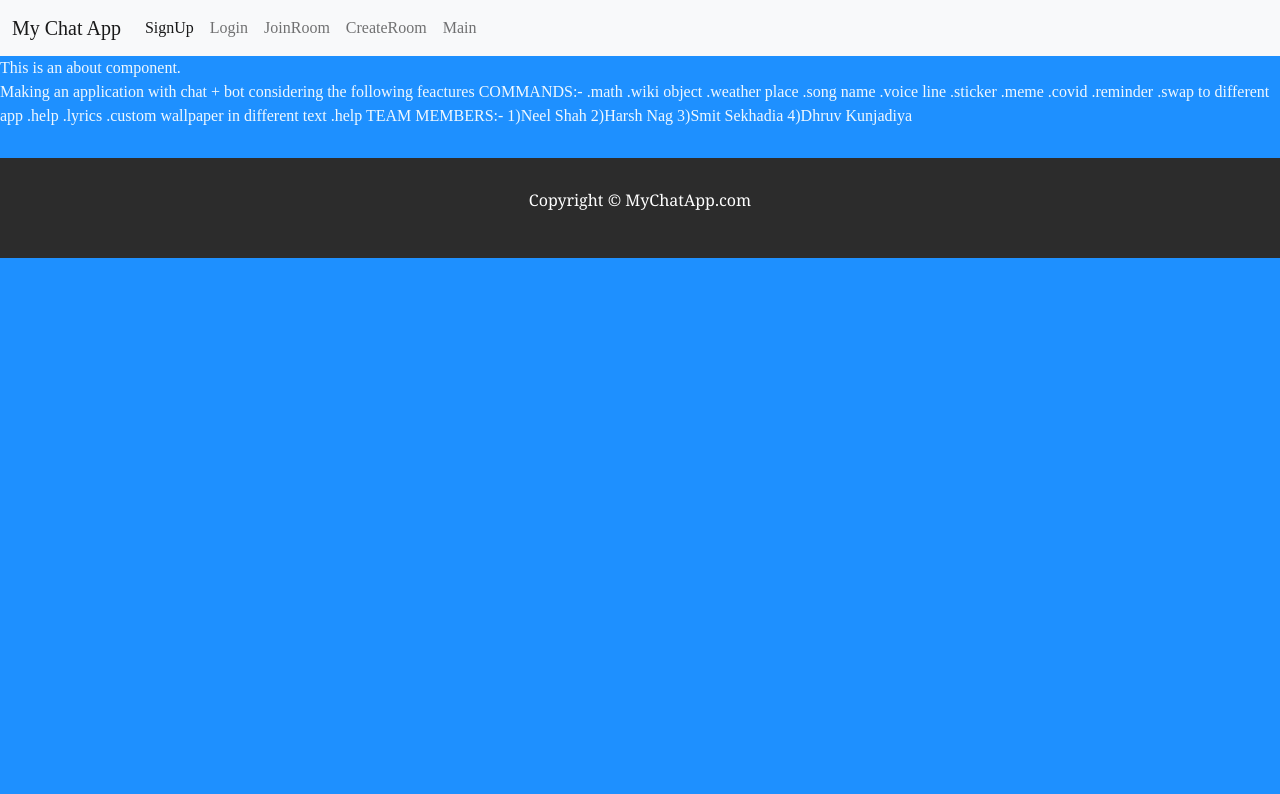
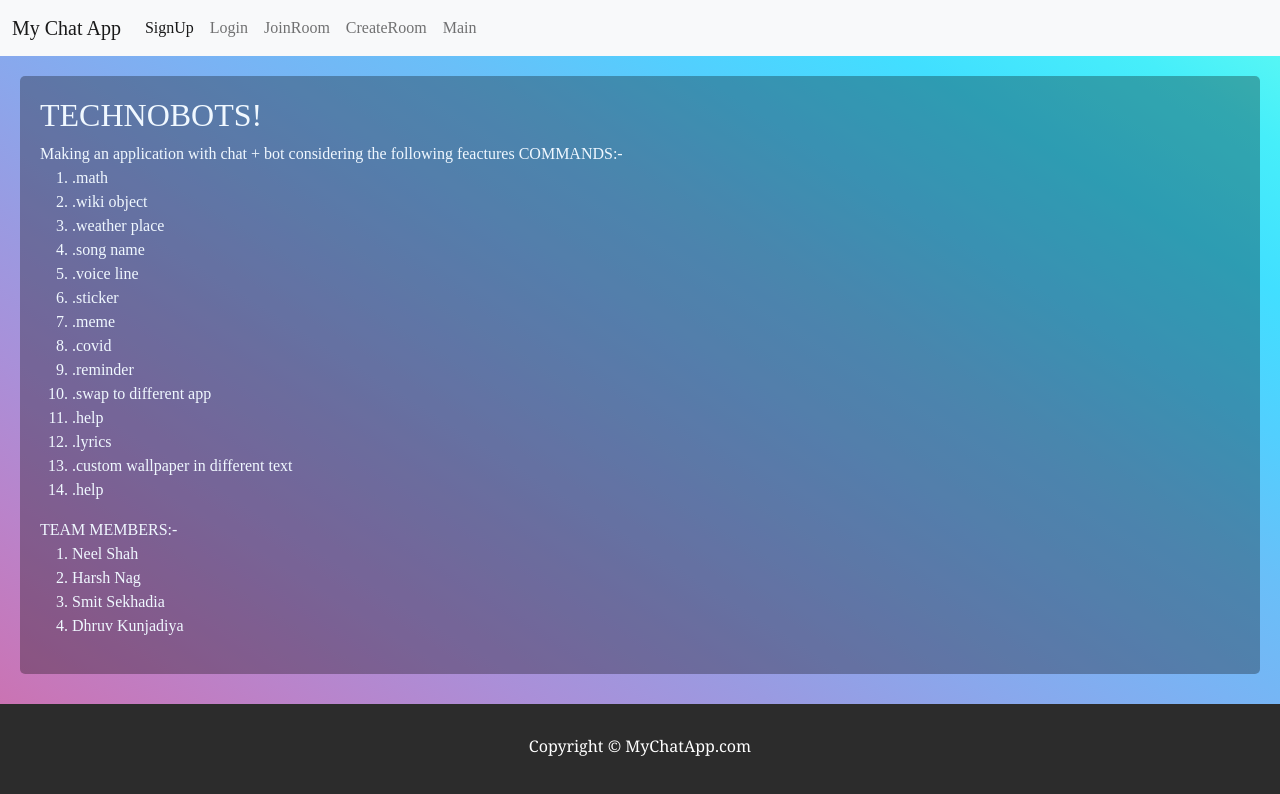
Before and after one commit to Neel-Shah-29/SOCIABLAST, a React (Create React App) app in the folder client/: page / in a window 1280 px wide. Shown: the top 794 px of the page. Built offline with nearby package versions, Linux system fonts and the light colour scheme; no server answers.

Commit message:
Commitsss

```diff
--- a/client/src/Home.js
+++ b/client/src/Home.js
@@ -2,26 +2,35 @@ import React from 'react'
 
 const Home = () => {
     return (
-        <div>
-            This is an about component.
+        <div className="Home">
+            <h2>TECHNOBOTS!</h2>
             <p>
                 Making an application with chat + bot considering the following feactures COMMANDS:-
-
-                .math
-                .wiki object
-                .weather place
-                .song name
-                .voice line
-                .sticker
-                .meme
-                .covid
-                .reminder
-                .swap to different app
-                .help
-                .lyrics
-                .custom wallpaper in different text
-                .help
-                TEAM MEMBERS:- 1)Neel Shah 2)Harsh Nag 3)Smit Sekhadia 4)Dhruv Kunjadiya
+                <ol>
+                    <li>.math</li>
+                    <li>.wiki object</li>
+                    <li>.weather place</li>
+                    <li>.song name</li>
+                    <li>.voice line</li>
+                    <li>.sticker</li>
+                    <li>.meme</li>
+                    <li>.covid</li>
+                    <li>.reminder</li>
+                    <li>.swap to different app</li>
+                    <li>.help</li>
+                    <li>.lyrics</li>
+                    <li>.custom wallpaper in different text</li>
+                    <li>.help</li>
+                </ol>
+            </p>
+            <p>
+                TEAM MEMBERS:-
+                <ol>
+                <li>Neel Shah  </li>
+                <li>Harsh Nag</li>
+                <li>Smit Sekhadia </li>
+                <li>Dhruv Kunjadiya</li>
+                </ol>
             </p>
         </div>
     )
--- a/client/src/index.css
+++ b/client/src/index.css
@@ -12,11 +12,18 @@ code {
     monospace;
 }
 
+.Home{
+  padding:20px;
+  margin: 20px;
+  border-radius: 5px;
+  background-color: rgba(0, 0, 0, 0.3);
+}
+
 body{
-  background-color: dodgerblue;
+  background-image: linear-gradient(to right top, #d16ba5, #c777b9, #ba83ca, #aa8fd8, #9a9ae1, #8aa7ec, #79b3f4, #69bff8, #52cffe, #41dfff, #46eefa, #5ffbf1);
   color:aliceblue;
   background-size: cover;
-  font-family: cursive;
+  font-family:'Times New Roman', Times, serif;
   height:100%;
 }
 
@@ -24,8 +31,8 @@ body{
   font-family: Georgia, 'Times New Roman', Times, serif;
   text-align: center;
   margin-top:3%;
-  margin-left:25%;
-  margin-right:25%;
+  margin-left:30%;
+  margin-right:30%;
   border: 1px solid black;
   border-radius: 5px;
   padding:10px;
@@ -37,8 +44,8 @@ body{
   font-family: Georgia, 'Times New Roman', Times, serif;
   text-align: center;
   margin-top:3%;
-  margin-left:25%;
-  margin-right:25%;
+  margin-left:30%;
+  margin-right:30%;
   border: 1px solid black;
   border-radius: 5px;
   padding:2px 4px 2px 4px;
```
